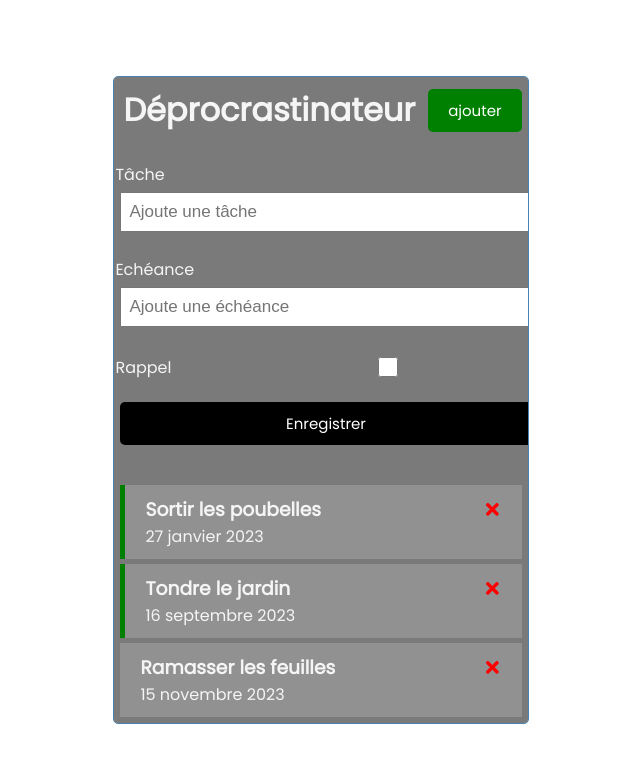
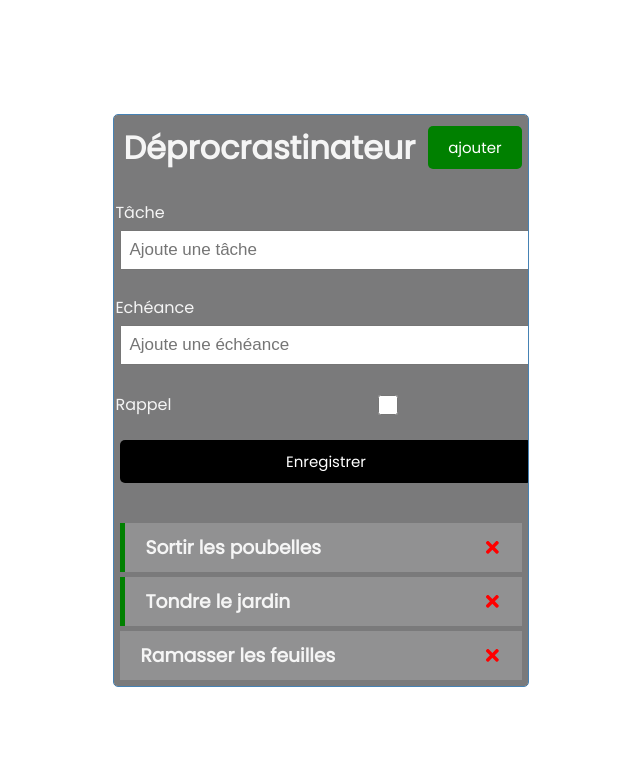
Before and after one commit to antonymerle/deprocrastinateur, a React (Create React App) app: page / in a window 1280 px wide. Shown: the top 762 px of the page, without its empty margins (319-959 px from the left). Built offline with nearby package versions, Linux system fonts and the light colour scheme.

Commit message:
variable renaming

```diff
--- a/src/components/Tache.js
+++ b/src/components/Tache.js
@@ -13,7 +13,7 @@ const Tache = ({ tache, onDelete, onToggle }) => {
           onClick={() => onDelete(tache.id)}
         />
       </h3>
-      <p>{tache.date}</p>
+      <p>{tache.echeance}</p>
     </div>
   );
 };
```
